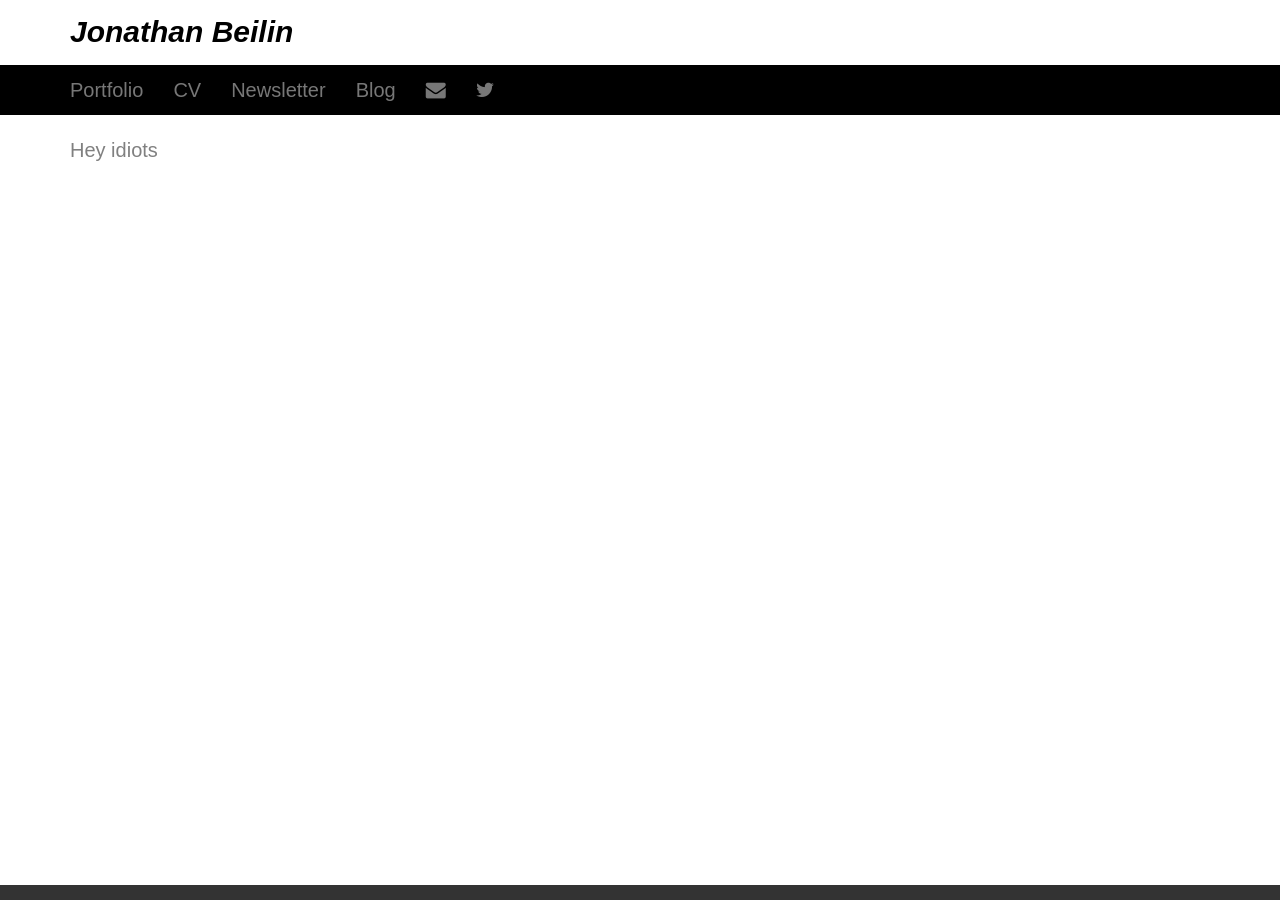
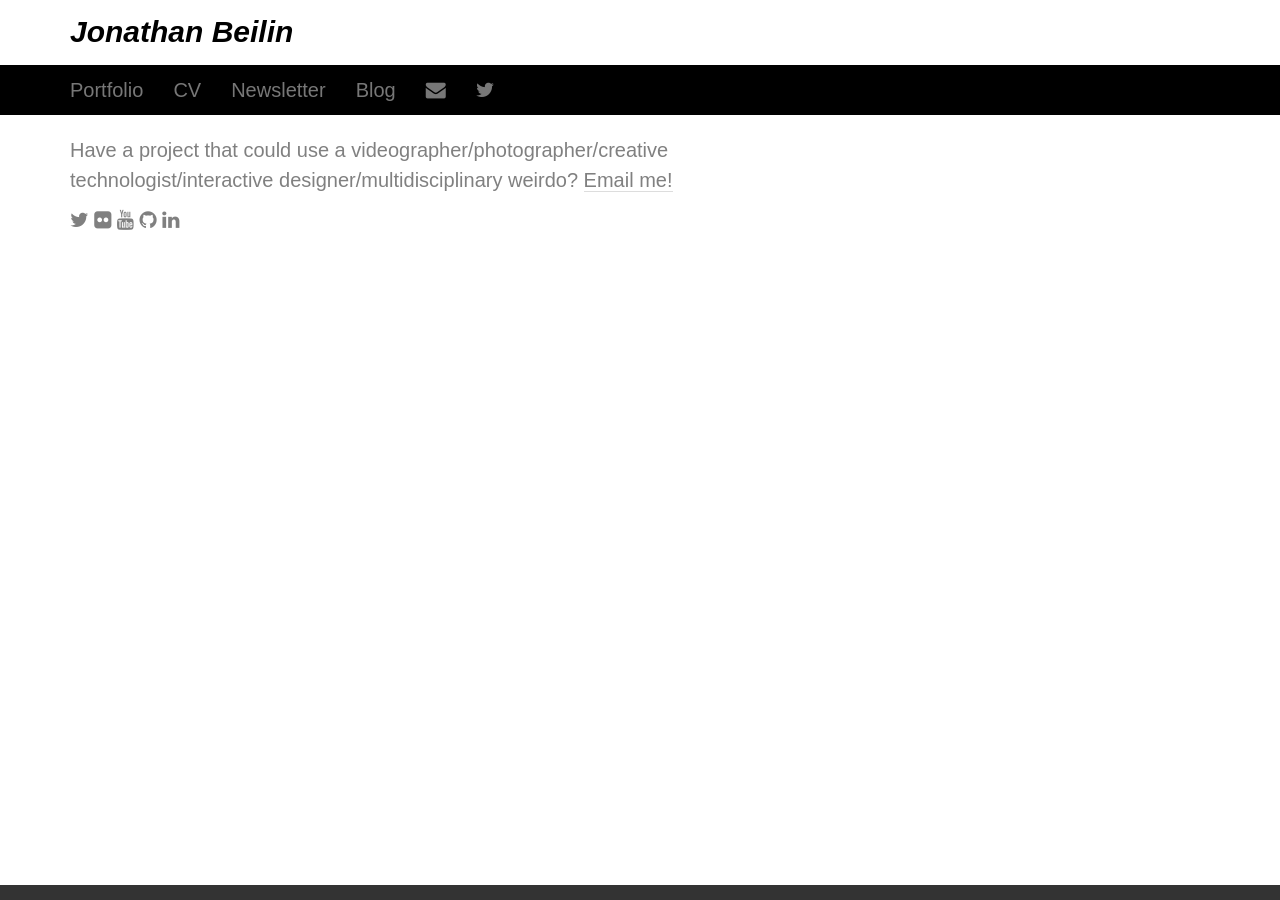
Before and after one commit to dongle/jonbeilin-portfolio-jekyll, a Jekyll site: the page built from contact/index.html, in a window 1280 px wide. Built offline with Jekyll 4.4.1, drawn with Linux system fonts in a browser that asks for light colours; nearby versions of some CDN libraries.

Commit message:
Styling, added contact page

```diff
--- a/contact/index.html
+++ b/contact/index.html
@@ -4,5 +4,17 @@
 ---
 
 <section>
-Hey idiots
+	<div class="row">
+		<div class="col-md-8"
+<p>Have a project that could use a videographer/photographer/creative technologist/interactive designer/multidisciplinary weirdo? <a href="mailto:jbeilin@gmail.com" target="_blank">Email me!</a></p>
+</div>
+</div>
+
+<p>
+	<a href="https://twitter.com/jonbeilin" target="_blank" class="icon"><span class="fa fa-twitter"></span></a>
+	<a href="https://www.flickr.com/photos/jonbeilin/sets/" target="_blank" class="icon"><span class="fa fa-flickr"></span></a>
+	<a href="https://www.youtube.com/channel/UCb2eUSQ9Adzz4paO5i21kqg" target="_blank" class="icon"><span class="fa fa-youtube"></span></a>
+	<!-- <a href="" target="_blank"><span class="fa-vimeo"></a> -->
+	<a href="https://github.com/dongle" target="_blank" class="icon"><span class="fa fa-github"></span></a>
+	<a href="https://www.linkedin.com/profile/view?id=19360436" target="_blank" class="icon"><span class="fa fa-linkedin"></span></a>
 </section>
--- a/css/common.css
+++ b/css/common.css
@@ -135,6 +135,15 @@ section {
 	color: #fff;
 }
 
+a.icon {
+	border-bottom: none;
+}
+
+/* GALLERIA */
+.galleria {
+	width: 700px; height: 400px; background: #000
+}
+
 /* BODY  */
 
 .fullwidth {
```
